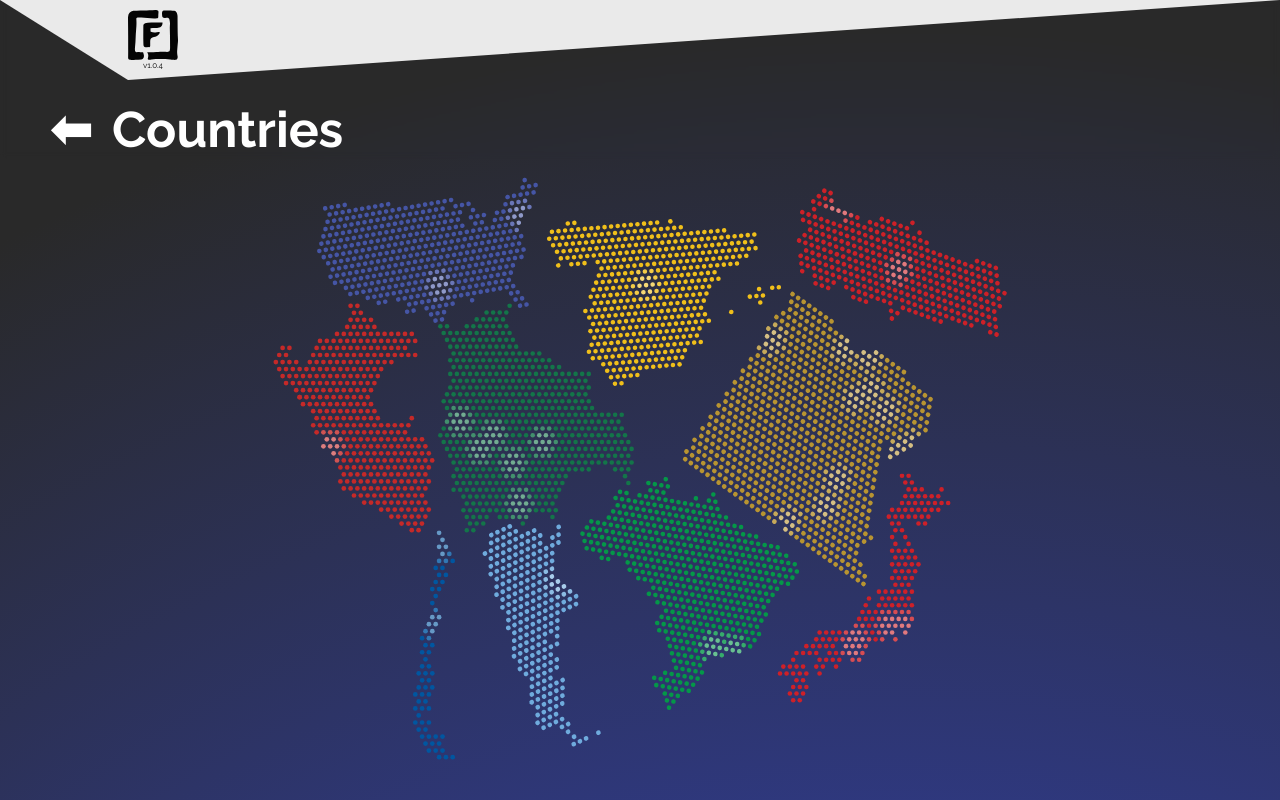
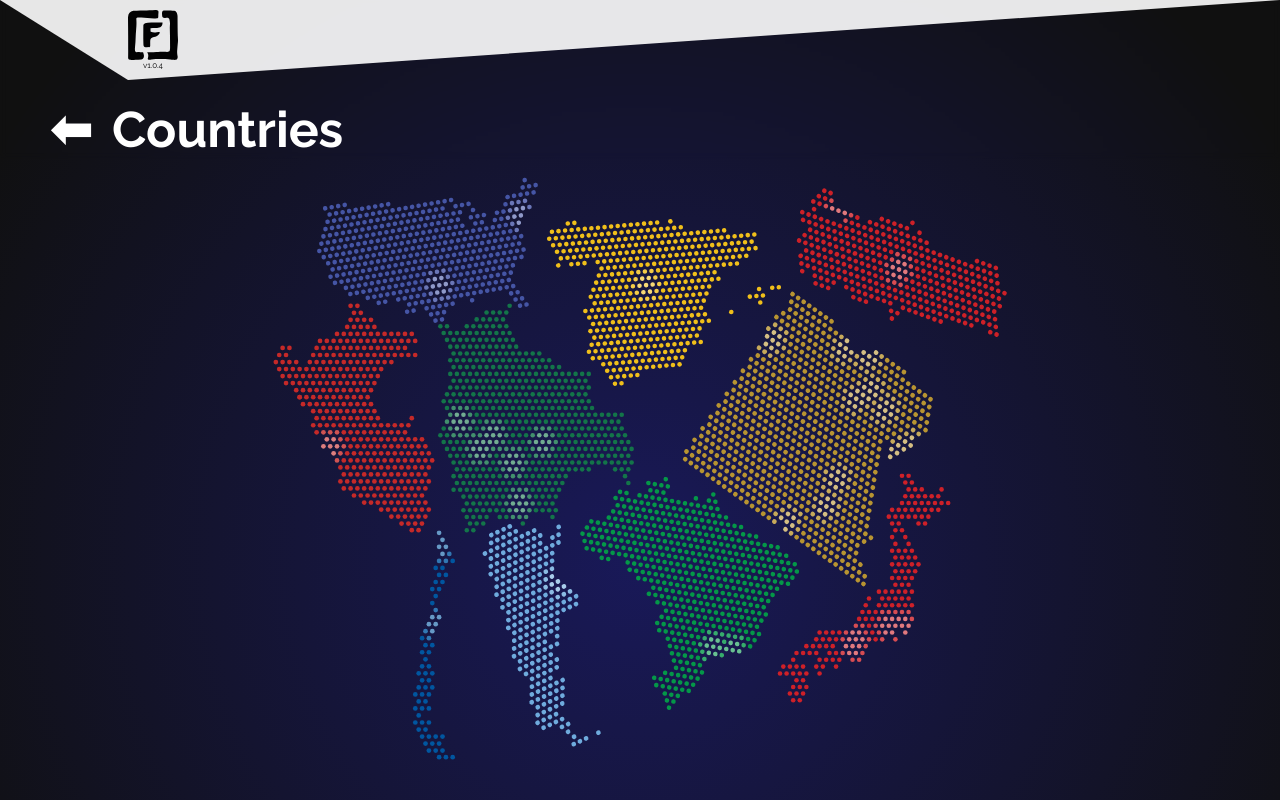
Before and after one commit to TheFrankemon/000, an Angular app: page /passport/countries in a window 1280 px wide. Built offline with nearby package versions, Linux system fonts and the light colour scheme.

Commit message:
Update passport section bg colors

```diff
--- a/src/app/passport/countries/countries.component.scss
+++ b/src/app/passport/countries/countries.component.scss
@@ -2,7 +2,7 @@
   display: flex;
   flex-direction: column;
   height: 100vh;
-  background: var(--main-bg-color-ps);
+  background: var(--countries-bg-color);
 }
 
 .map-wrapper {
--- a/src/app/passport/ps-trophies/ps-trophies.component.scss
+++ b/src/app/passport/ps-trophies/ps-trophies.component.scss
@@ -3,7 +3,7 @@
   flex-direction: column;
   width: 100%;
   height: 100vh;
-  background: var(--main-bg-color-ps);
+  background: var(--pstrophies-bg-color);
   --shadow-color: #1C5AD5;
   --border-color: #2D3ABF;
 }
--- a/src/styles.scss
+++ b/src/styles.scss
@@ -8,7 +8,8 @@
     radial-gradient(farthest-corner at 70% 90%, #FFFFFF 0%, transparent 50%),
     linear-gradient(10deg, #000000 10%, #747474 75%, #dfdfdf 97%, #FFFFFF 100%);
 
-  #{--main-bg-color-ps}: radial-gradient(circle at 70% 250%, #374fff 0%, #292929 90%);
+  #{--pstrophies-bg-color}: radial-gradient(circle at 70% 250%, #374fff 0%, #101010 90%);
+  #{--countries-bg-color}: radial-gradient(circle at 50% 70%, #191959 0%, #101010 90%);
 
   #{--section1-bg-color}: #110066C2;
   #{--section2-bg-color}: #00123EC2;
```
